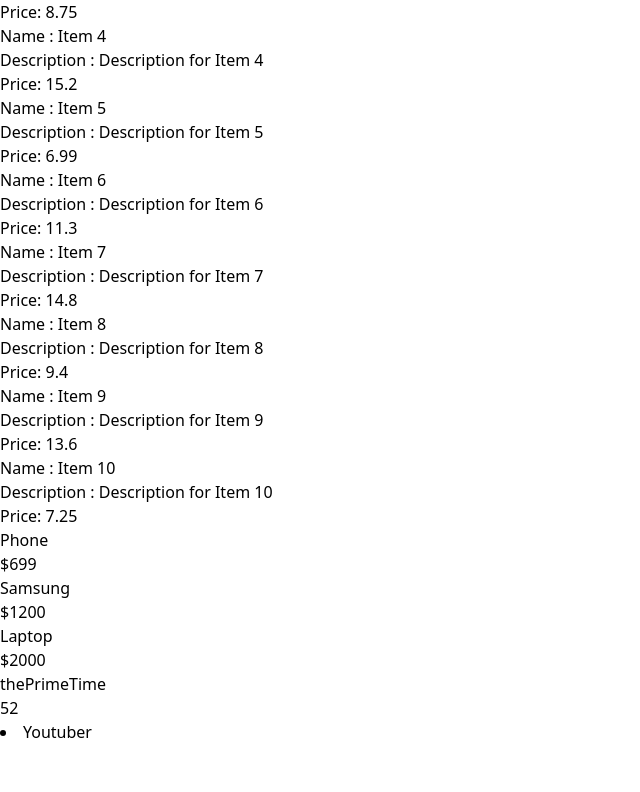
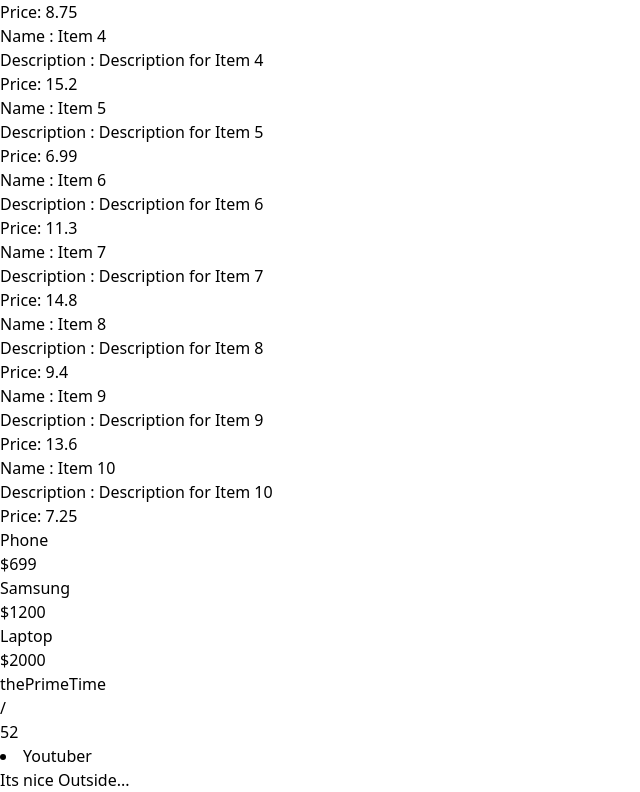
Before and after one commit to Allwin-d/Practice, a React (Vite) app: page / in a window 1280 px wide. Shown: the part 192-984 px from the top of the page, without its empty margins (0-640 px from the left). Before the commit the page ends 936 px from the top, so only its background shows below. Built offline with nearby package versions, Linux system fonts and the light colour scheme.

Commit message:
Completed Conditional task 1

```diff
--- a/src/App.tsx
+++ b/src/App.tsx
@@ -1,3 +1,4 @@
+import Weather from "./ConditionalRendering/Weather";
 import Map from "./Methods/Map";
 import Person from "./Props/Person";
 
@@ -5,7 +6,8 @@
   return (
     <div>
       <Map />
-      <Person name="thePrimeTime" age={52} career="Youtuber" />
+       <Person name="thePrimeTime" age={52} career="Youtuber" /> {/*-have to pass number inside curly braces //conditional rendering-*/}
+      <Weather temperature={25} />
     </div>
   );
 }
--- /dev/null
+++ b/src/ConditionalRendering/Weather.tsx
@@ -0,0 +1,17 @@
+type WeatherProp = {
+  temperature: number;
+};
+
+const Weather = ({ temperature }: WeatherProp) => {
+  if (temperature < 15) {
+    return <p>Its..cold Outside</p>;
+  } else if (temperature > 15 && temperature <= 25) {
+    return <p>Its nice Outside...</p>;
+  } else {
+    return <p>Its hot Outside...</p>;
+  }
+
+  return <div></div>;
+};
+
+export default Weather;
--- a/src/Props/Person.tsx
+++ b/src/Props/Person.tsx
@@ -6,9 +6,9 @@
 
 const Person = ({ name, age, career }: PeronProp) => {
   //we can also use it like props : PersonProp
-  return (
+  return ( // then in child we have to use it like props.name , props.age like that....
     <div>
-      <h1>{name}</h1>
+      <h1>{name}</h1>  /
       <p>{age}</p>
       <li>{career}</li>
     </div>
--- /dev/null
+++ b/src/Types.ts
@@ -0,0 +1,5 @@
+export type PeronProp = {
+  name: string;
+  age: number;
+  career: string;
+};
```
